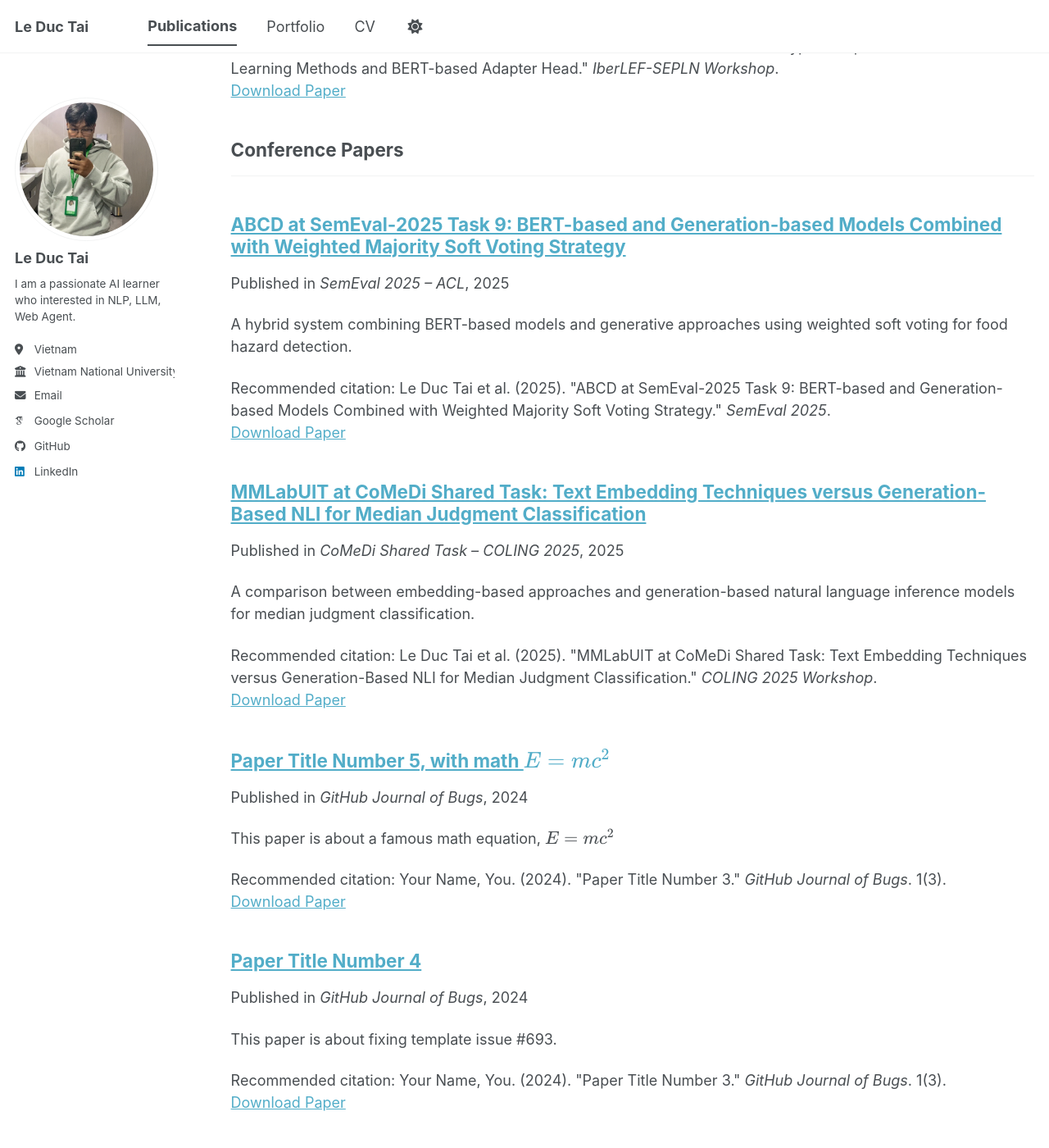
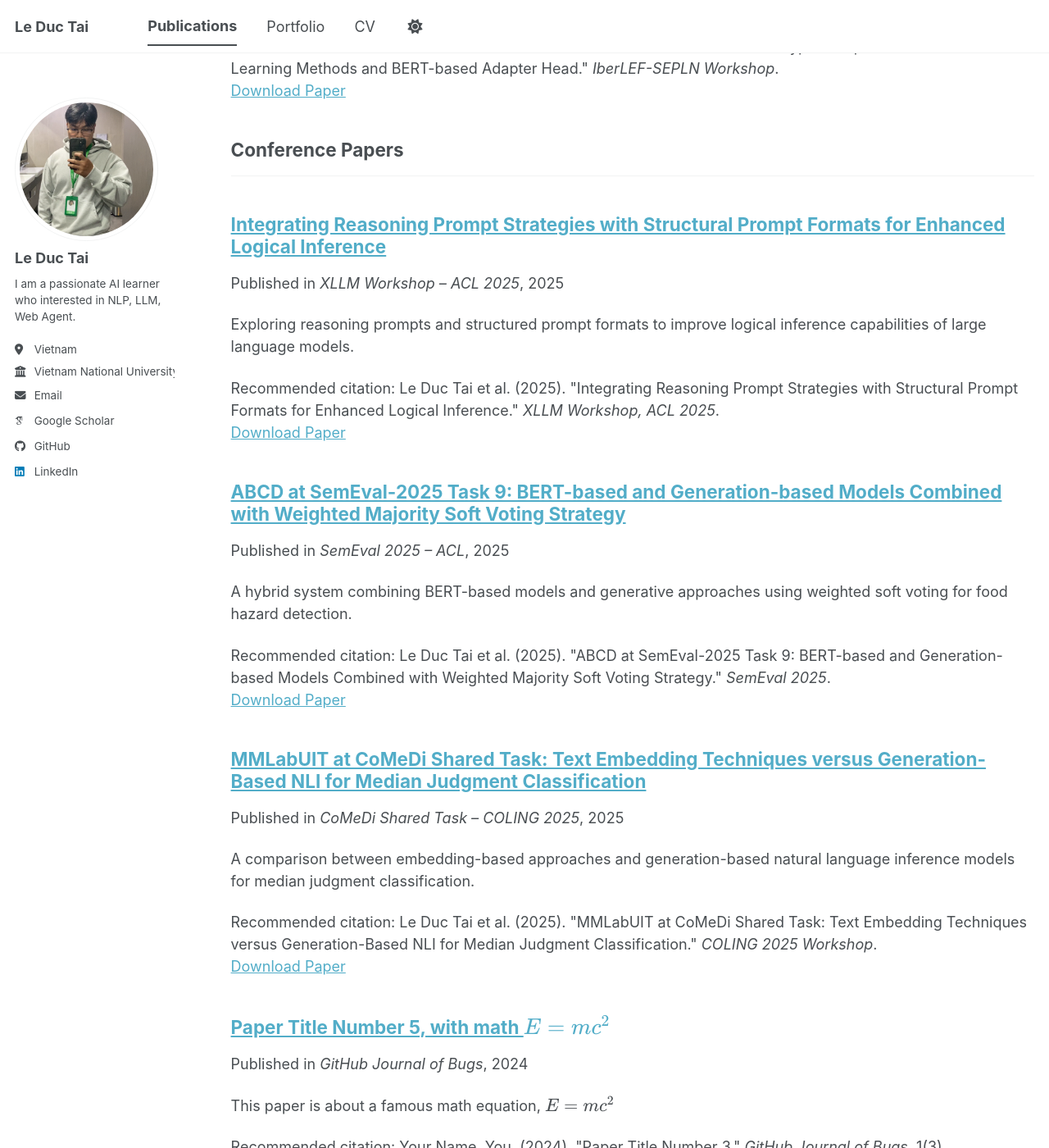
Before and after one commit to NBTailee/personal_website, a Jekyll site: the page built from _pages/publications.html, in a window 1280 px wide and 1400 px high, scrolled down 436 px. Shown: the whole window at 82% size. Built offline with Jekyll 4.4.1, drawn with Linux system fonts in a browser that asks for light colours; some web fonts are replaced; a script bundle is joined from its source files by our own code; library files that are not in the unit come from our copies.

Commit message:
Update 2024-02-17-paper-title-number-4.md

```diff
--- a/_publications/2024-02-17-paper-title-number-4.md
+++ b/_publications/2024-02-17-paper-title-number-4.md
@@ -1,13 +1,14 @@
 ---
-title: "Paper Title Number 4"
+title: "Integrating Reasoning Prompt Strategies with Structural Prompt Formats for Enhanced Logical Inference"
 collection: publications
 category: conferences
-permalink: /publication/2024-02-17-paper-title-number-4
-excerpt: 'This paper is about fixing template issue #693.'
-date: 2024-02-17
-venue: 'GitHub Journal of Bugs'
-paperurl: 'https://academicpages.github.io/files/paper3.pdf'
-citation: 'Your Name, You. (2024). &quot;Paper Title Number 3.&quot; <i>GitHub Journal of Bugs</i>. 1(3).'
+permalink: /publication/2025-xllm-structural-reasoning
+excerpt: "Exploring reasoning prompts and structured prompt formats to improve logical inference capabilities of large language models."
+date: 2025-01-01
+venue: "XLLM Workshop – ACL 2025"
+paperurl: "https://aclanthology.org/2025.xllm-1.27/"
+citation: "Le Duc Tai et al. (2025). &quot;Integrating Reasoning Prompt Strategies with Structural Prompt Formats for Enhanced Logical Inference.&quot; <i>XLLM Workshop, ACL 2025</i>."
 ---
 
-The contents above will be part of a list of publications, if the user clicks the link for the publication than the contents of section will be rendered as a full page, allowing you to provide more information about the paper for the reader. When publications are displayed as a single page, the contents of the above "citation" field will automatically be included below this section in a smaller font.
+This research explores how reasoning prompt strategies combined with structured prompt formats can improve the logical inference capabilities of large language models.
+The approach evaluates different prompting techniques for improving reasoning accuracy in structured tasks.
```
